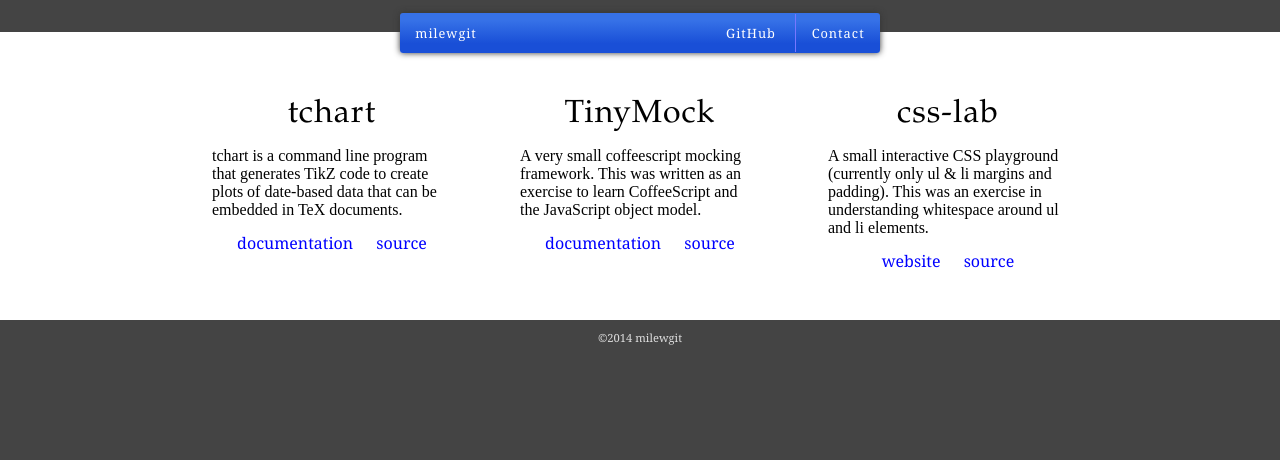
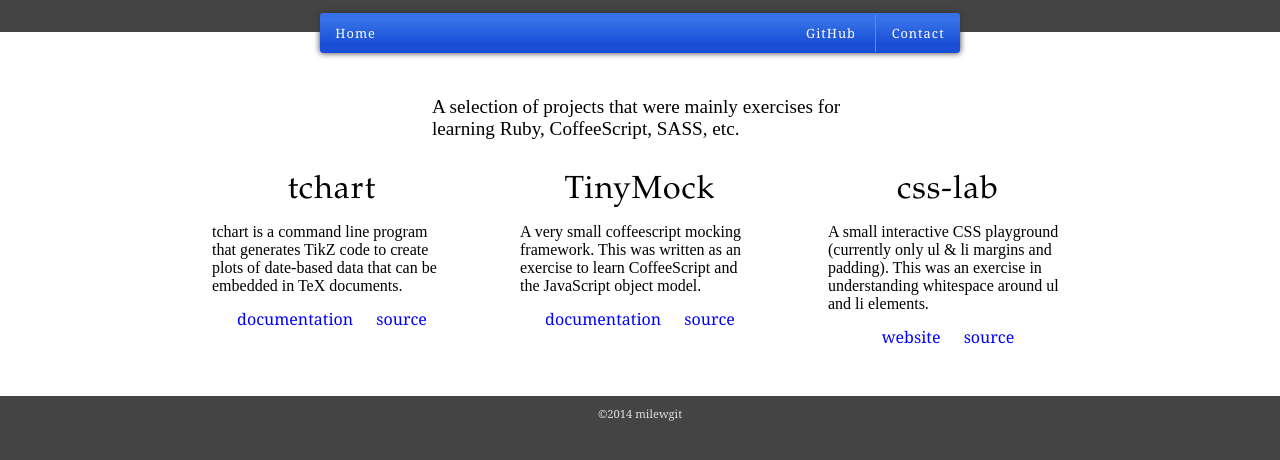
Before and after one commit to milewdev/milewdev.github.io, a plain HTML site: page index.html in a window 1280 px wide. Drawn offline with Linux system fonts and the light colour scheme.

Commit message:
Add introductory sentence at top of page

```diff
--- a/index.html
+++ b/index.html
@@ -4,14 +4,14 @@
     <meta charset="utf-8" />
     <title>milewgit</title>
     <link rel="stylesheet" href="stylesheets/style.css" />
-    <!-- // <script>document.write('<script src="http://' + (location.host || 'localhost').split(':')[0] + ':35729/livereload.js?snipver=1"></' + 'script>')</script> -->
+    <!-- <script>document.write('<script src="http://' + (location.host || 'localhost').split(':')[0] + ':35729/livereload.js?snipver=1"></' + 'script>')</script> -->
   </head>
 
   <body>
     <header class='page-header'>
       <nav class='page-nav-bar'>
         <menu class='page-nav'>
-          <menuitem><a href='/'>milewgit</a></menuitem>
+          <menuitem><a href='/'>Home</a></menuitem>
         </menu>
         <menu class='page-nav'>
           <menuitem><a href='https://github.com/milewgit'>GitHub</a></menuitem>
@@ -19,6 +19,13 @@
         </menu>
       </nav>
     </header>
+
+    <section class='introduction'>
+      <p>
+        A selection of projects that were mainly exercises for learning Ruby,
+        CoffeeScript, SASS, etc.
+      </p>
+    </section>
 
     <section class='projects'>
       <article class='project'>
--- a/scss/style.scss
+++ b/scss/style.scss
@@ -61,7 +61,7 @@
 header.page-header {
   margin: 2rem auto;
   position: relative;
-  max-width: 30rem;
+  max-width: 40rem;
 }
 
 nav.page-nav-bar {
@@ -138,17 +138,34 @@
 
 
 //
+// introduction
+//
+
+section.introduction {
+  background-color: white;
+  font-size: 1.2rem;
+  padding-top: 4rem;        // allow space for main nav bar
+  text-align: center;
+
+  p {
+    margin: 0 auto;
+    text-align: left;
+    width: 26rem;
+  }
+}
+
+
+//
 // projects
 //
 
-.projects {
+section.projects {
   background-color: white;
-  padding-top: 2rem;        // allow space for main nav bar
   padding-bottom: 2rem;     // allow space before footer
   text-align: center;
 }
 
-.project {
+article.project {
   display: inline-block;
   height: 10rem;
   margin: 1rem;
```
Also changed, not shown: stylesheets/style.css, 1 other file.
